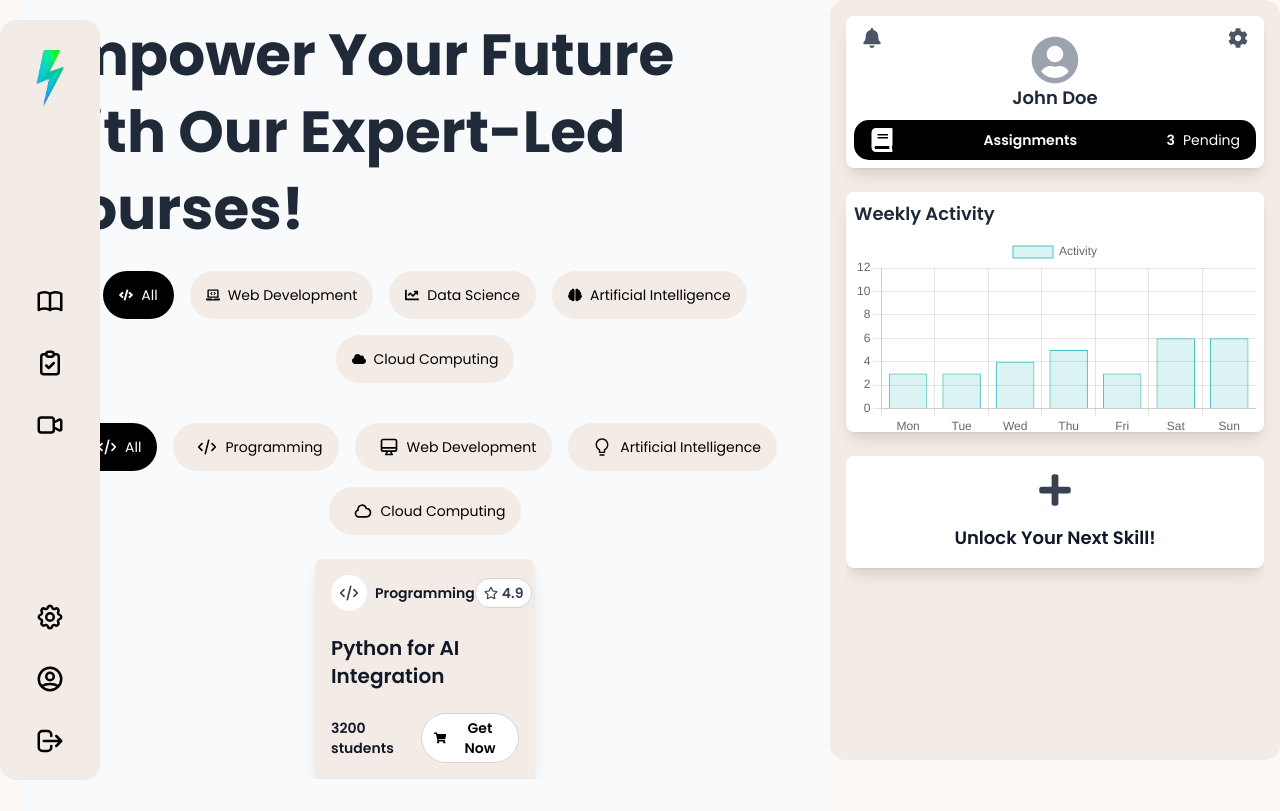
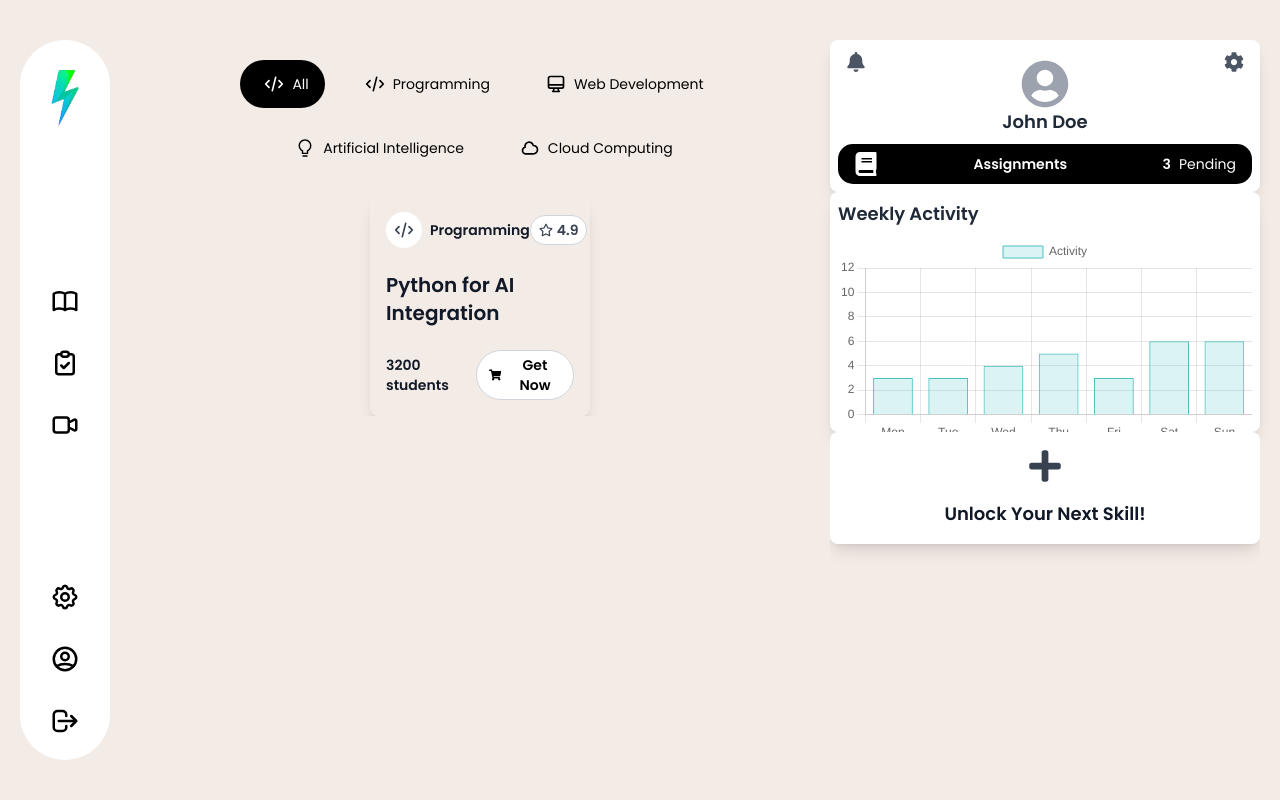
Before and after one commit to ABUBAKARKHAN-Stack/Learnix-production, a React (Vite) app in the folder frontend/: page /dashboard in a window 1280 px wide. Built offline with nearby package versions, Linux system fonts and the light colour scheme.

Commit message:
alot of changes for the dashboard

```diff
--- /dev/null
+++ b/frontend/src/Components/Courses.jsx
@@ -0,0 +1,22 @@
+import React from 'react'
+import Sidebar from './Sidebar'
+
+function Courses() {
+  return (
+    <div className='flex  p-4 bg-[#F3EBE5] '>
+      <Sidebar />
+{/* Header Section */}
+<h1 className="text-3xl sm:text-4xl md:text-5xl lg:text-6xl lg:leading-[77px] font-bold leading-tight text-gray-800">
+        Empower Your Future <br className="hidden md:block" /> with Our Expert-Led Courses!
+      </h1>
+      {/* coursespage */}
+      <div>
+          <h1>Courses</h1>
+
+      </div>
+
+    </div>
+  )
+}
+
+export default Courses
--- a/frontend/src/Components/DashboardProfile.jsx
+++ b/frontend/src/Components/DashboardProfile.jsx
@@ -61,7 +61,7 @@ const DashboardProfile = ({ userProfileCourses, onCancelCourse }) => {
 
   return (
     <div
-      className="bg-[#F3EBE5] w-full max-w-[600px] md:max-w-[450px] h-full md:h-[95vh] p-4 space-y-6 rounded-[15px] mx-auto">
+      className="bg-[#F3EBE5] w-full max-w-[600px] md:max-w-[450px] h-full md:h-[95vh] lg:pt-10 lg:pr-5 rounded-[15px] mx-auto">
       {/* Header Section */}
       <div className="bg-white p-2 rounded-lg shadow-lg">
         <div className="flex flex-col justify-center items-center">
--- a/frontend/src/Components/Dashboardmain.jsx
+++ b/frontend/src/Components/Dashboardmain.jsx
@@ -13,6 +13,7 @@ import {
   FaRegStar,
 } from "react-icons/fa"; // Importing icons
 import DashboardCourses from "./DashboardCourses";
+import Sidebar from "./Sidebar";
 
 const DashboardMain = ({ courses, onGetNow }) => {
   const [selectedCategory, setSelectedCategory] = useState("All");
@@ -65,14 +66,12 @@ const DashboardMain = ({ courses, onGetNow }) => {
   };
 
   return (
-    <div className="flex flex-col items-center space-y-6 p-4 bg-gray-50 w-full max-w-[1100px] mx-auto">
-      {/* Header Section */}
-      <h1 className="font-bold text-gray-800 text-3xl sm:text-4xl md:text-5xl lg:text-[58px] text-center md:text-left leading-tight md:leading-[77px]">
-        Empower Your Future <br className="hidden md:block" /> with Our Expert-Led Courses!
-      </h1>
+    <div className="flex flex-col lg:pt-5 lg:pl-5 overflow-hidden h-screen items-center bg-[#F3EBE5] w-full max-w-[1100px] mx-auto">
+
+
 
       {/* Category Selection */}
-      <div className="flex flex-wrap justify-center gap-4 mt-4">
+      {/* <div className="flex flex-wrap justify-center gap-4 mt-4">
         {categories.map((category, index) => (
           <button
             key={index}
@@ -83,11 +82,11 @@ const DashboardMain = ({ courses, onGetNow }) => {
             }`}
             onClick={() => setSelectedCategory(category)}
           >
-            {categoryIcons[category] || <FaCode />} {/* Default icon if no specific one is mapped */}
-            <span>{category}</span>
+            {categoryIcons[category] || <FaCode />} Default icon if no specific one is mapped */}
+            {/* <span>{category}</span>
           </button>
         ))}
-      </div>
+      </div> */}
 
       {/* Display Filtered Courses */}
       <div className="w-full mt-6">
--- a/frontend/src/Components/LandingMain.jsx
+++ b/frontend/src/Components/LandingMain.jsx
@@ -2,6 +2,7 @@ import React from 'react';
 import img from '../assets/imgs/Team.jpg';
 import abubakar from '../assets/imgs/abubakar.webp'
 import mansoor from '../assets/imgs/mansoor.webp'
+import awais from '../assets/imgs/awais.webp'
 import Card from './Card';
 
 function LandingMain() {
@@ -9,7 +10,7 @@ function LandingMain() {
     {
       name: 'Awais',
       role: 'Frontend Developer',
-      img: '../assets/imgs/Awais.jpg',
+      img: awais,
       social: {
         github: 'https://github.com/',
         linkedin: 'https://www.linkedin.com/',
--- a/frontend/src/Components/Sidebar.jsx
+++ b/frontend/src/Components/Sidebar.jsx
@@ -23,9 +23,9 @@ const Sidebar = () => {
   };
 
   return (
-    <div>
+    <div className="">
       {/* Desktop Sidebar */}
-      <div className="hidden md:flex h-[95vh] w-[100px] bg-[#F3EBE5] text-white flex-col justify-between py-6 rounded-2xl fixed left-0 mt-5">
+      <div className="hidden md:flex h-[90vh] w-[90px] bg-white text-white flex-col justify-between py-6 rounded-full sticky ">
         {/* Logo Section */}
         <div className="flex justify-center mb-4">
           <Link to="/">
@@ -35,7 +35,7 @@ const Sidebar = () => {
 
         {/* Middle Navigation Section */}
         <div className="flex flex-col gap-8 items-center">
-          <Link to="/Dashboard/Assignments" title="Assignments">
+          <Link to="/courses" title="Courses">
             <HiOutlineBookOpen className="text-3xl text-black cursor-pointer hover:text-gray-600" />
           </Link>
           <Link to="/Dashboard/Quizes" title="Quizzes">
--- /dev/null
+++ b/frontend/src/Pages/CoursesPage.jsx
@@ -0,0 +1,13 @@
+import React from 'react'
+import Courses from '../Components/Courses'
+import Sidebar from '../Components/Sidebar'
+
+function CoursesPage() {
+  return (
+    <div className=''>
+      <Courses />
+    </div>
+  )
+}
+
+export default CoursesPage
--- a/frontend/src/Pages/Dashboard.jsx
+++ b/frontend/src/Pages/Dashboard.jsx
@@ -26,10 +26,12 @@ function Dashboard({ courses }) {
   };
 
   return (
-    <div className="relative m-0 gap-4 pl-5 bg-[#FBF8F6] overflow-hidden">
+    <div className="relative m-0 gap-4 pl-5 bg-[#F3EBE5] overflow-hidden">
       {/* Show on screens larger than md */}
-      <div className="hidden md:flex flex-row justify-between">
+      <div className="hidden md:flex flex-row overflow-hidden justify-between">
+        <div className="my-auto">
         <Sidebar />
+        </div>
         <DashboardMain courses={courses} onGetNow={handleGetNow} />
         <DashboardProfile
           userProfileCourses={userProfileCourses}
--- a/frontend/src/main.jsx
+++ b/frontend/src/main.jsx
@@ -13,6 +13,7 @@ import ForgotPasswordPage from "./Pages/ForgotPasswordPage";
 import ResetPasswordPage from "./Pages/REsetPasswordPage";
 import { Slide, ToastContainer } from 'react-toastify';
 import 'react-toastify/dist/ReactToastify.css';
+import CoursesPage from "./Pages/CoursesPage";
 
 const router = createBrowserRouter([
   {
@@ -60,7 +61,13 @@ const router = createBrowserRouter([
     element: <Protected authenticationRequired={false}>
       <Dashboard courses={CourseData} />
     </Protected>,
-  },
+    },
+    {
+      path: "/courses",
+      element: <Protected authenticationRequired={false}>
+      <CoursesPage/>
+      </Protected>,
+      },
 ]);
 
 createRoot(document.getElementById("root")).render(
```
Also changed, not shown: frontend/src/assets/imgs/awais.webp (added).
